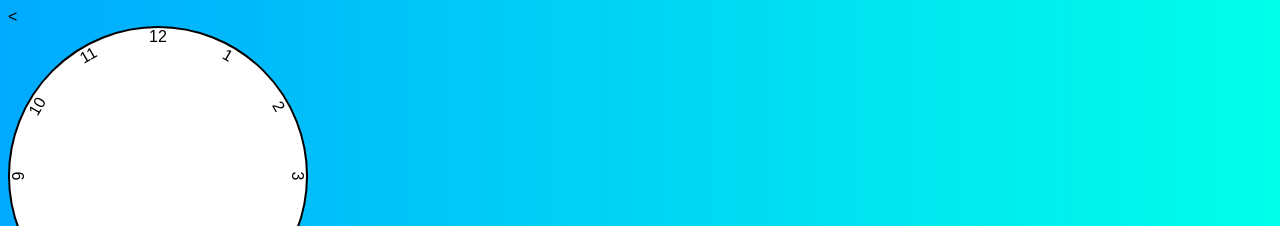
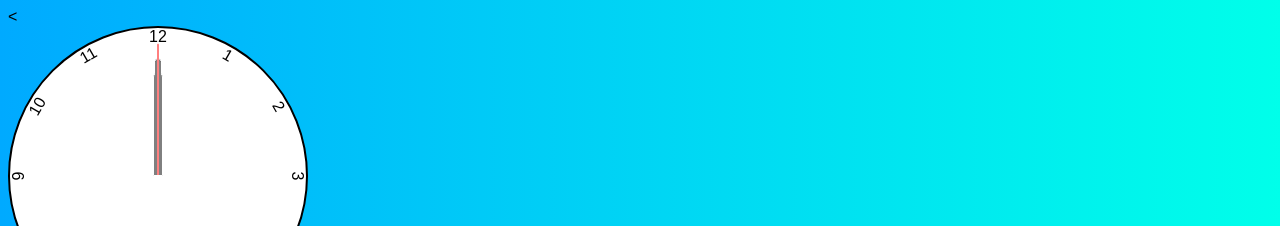
Before and after one commit to Beatyofcoding/Making-Clock-Using-HTML-CSS-JavaScript, a plain HTML site: page index.html in a window 1280 px wide. Shown: the top 226 px of the page. Drawn offline with Linux system fonts and the light colour scheme.

Commit message:
Styling ClockHandMinSec&Hour

```diff
--- a/style.css
+++ b/style.css
@@ -49,3 +49,20 @@ position: relative;
     z-index: 10;
     transform: translate(-50%) rotate(calc(var(--rotation) * 1deg));
 }
+
+
+.clock .hand.second {
+    width: 3px;
+    height: 45%;
+background-color: red;
+}
+.clock .hand.minute {
+    width: 7px;
+    height: 40%;
+background-color: black;
+}
+.clock .hand.hour {
+    width: 10px;
+    height: 35%;
+background-color: black;
+}
```
